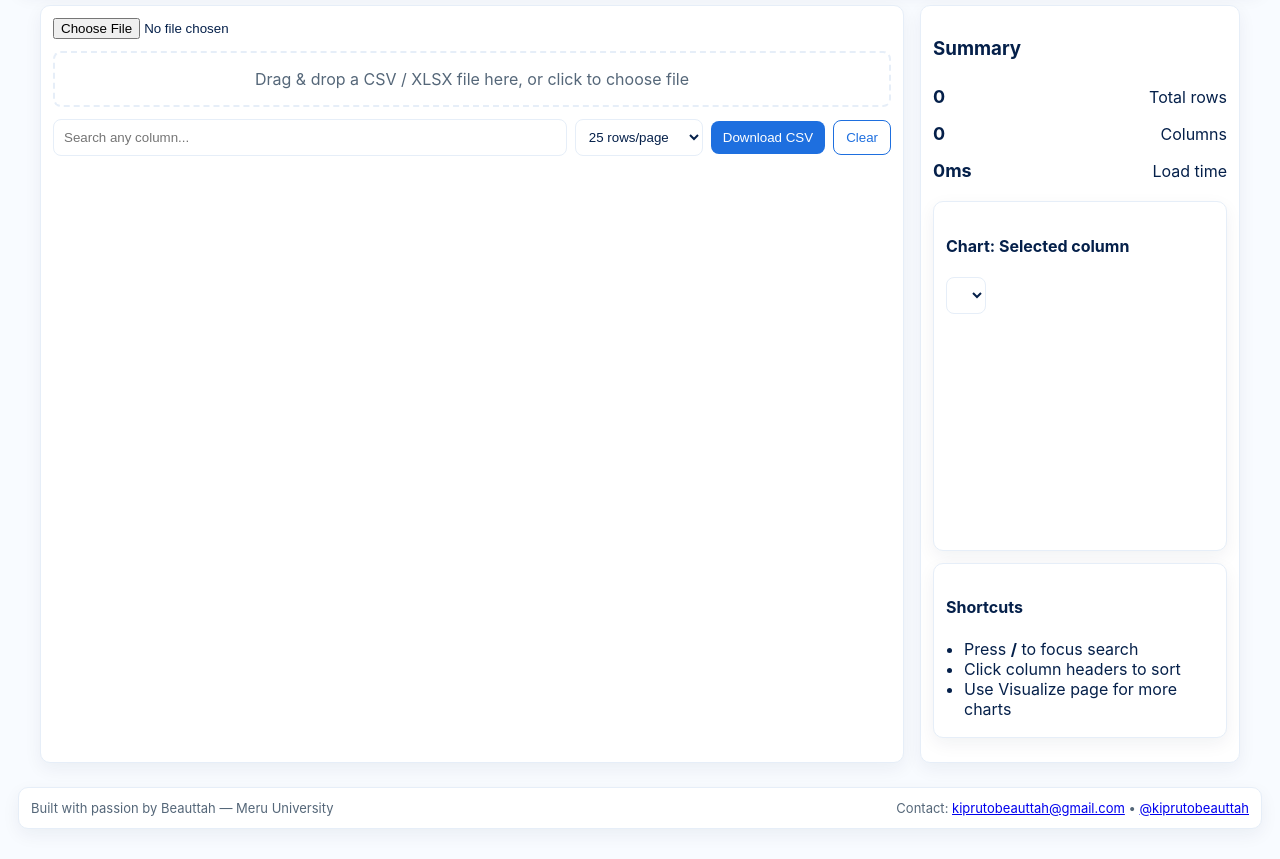
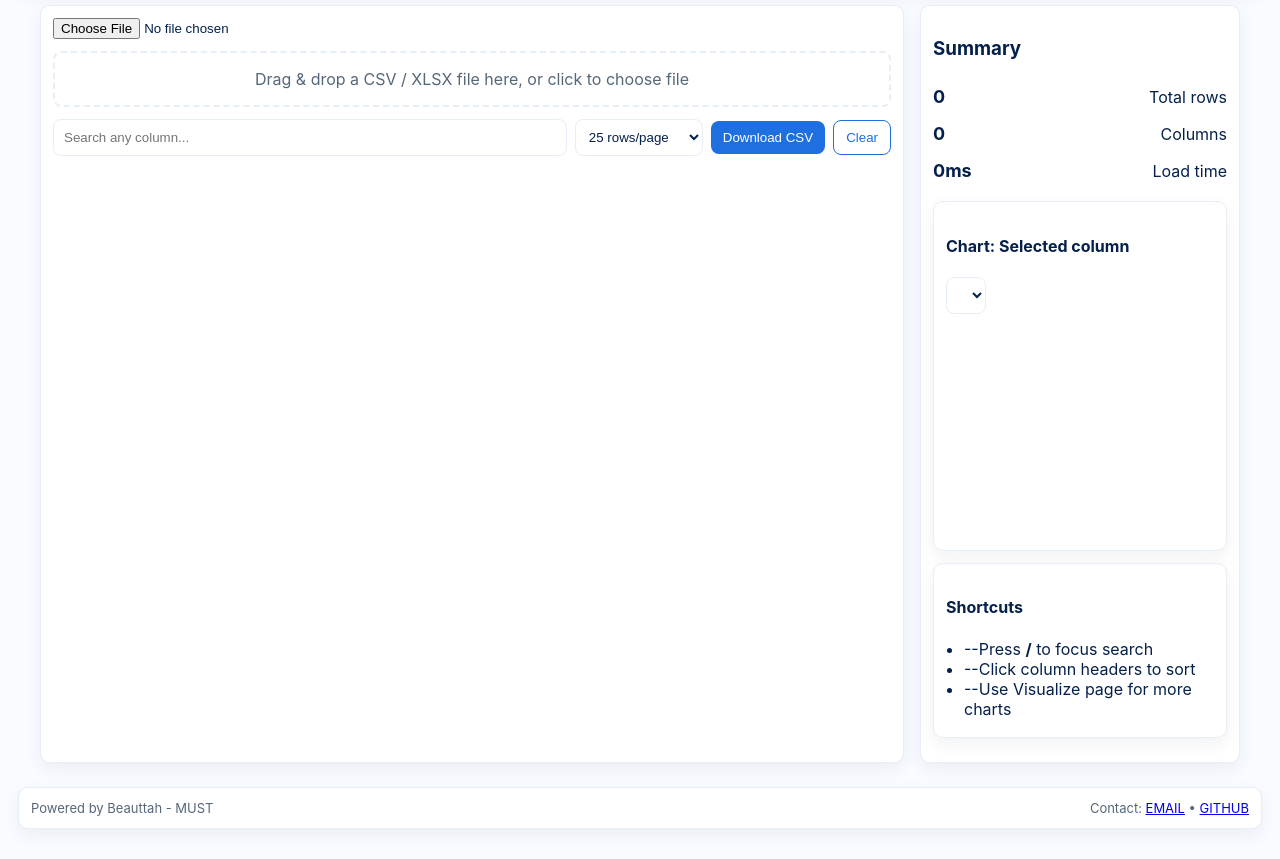
Before and after one commit to kiprutobeauttah/Data-8qn, a plain HTML site: page index.html in a window 1280 px wide. Shown: the part 93-952 px from the top of the page. Drawn offline with nearby package versions, Linux system fonts and the light colour scheme.

Commit message:
Update title and footer content in index.html

```diff
--- a/index.html
+++ b/index.html
@@ -4,7 +4,7 @@
   <!-- Author: Beauttah | Meru University | Data-8qn -->
   <meta charset="utf-8" />
   <meta name="viewport" content="width=device-width,initial-scale=1" />
-  <title>Data-8qn — Dashboard CSV & Excel Viewer | Beauttah</title>
+  <title>Data-8qn - Dashboard CSV & Excel Viewer | Beauttah</title>
 
   <!-- ~30-line SEO-friendly description (friendly tech style) -->
   <meta name="description" content="Free, open-source Data-8qn — a dashboard-style CSV & Excel viewer by Beauttah (Meru University). Upload or drag-and-drop CSV, XLS, and XLSX files and instantly explore tabular data with search, sort, pagination, and export. Visualize columns with Chart.js, view summary statistics, and switch between light academic and dark themes. Works fully client-side and offline as a PWA; privacy-preserving for students and researchers. Ideal for Meru University coursework, data literacy exercises, and rapid data checks. No server required, simple deployment on GitHub Pages, and MIT licensed for reuse. Built to be responsive, accessible, and easy to customize. Contact kiprutobeauttah on GitHub or email kiprutobeauttah@gmail.com to contribute or request features.">
@@ -85,20 +85,20 @@
       <div class="shortcuts card">
         <h4>Shortcuts</h4>
         <ul>
-          <li>Press <strong>/</strong> to focus search</li>
-          <li>Click column headers to sort</li>
-          <li>Use Visualize page for more charts</li>
+          <li>--Press <strong>/</strong> to focus search</li>
+          <li>--Click column headers to sort</li>
+          <li>--Use Visualize page for more charts</li>
         </ul>
       </div>
     </aside>
   </main>
 
   <footer class="footer card">
-    <div>Built with passion by Beauttah — Meru University</div>
-    <div>Contact: <a href="mailto:kiprutobeauttah@gmail.com">kiprutobeauttah@gmail.com</a> • <a href="https://github.com/kiprutobeauttah" target="_blank">@kiprutobeauttah</a></div>
+    <div>Powered by Beauttah - MUST</div>
+    <div>Contact: <a href="mailto:kiprutobeauttah@gmail.com">EMAIL</a> • <a href="https://github.com/kiprutobeauttah" target="_blank">GITHUB</a></div>
   </footer>
 
-  <!-- libs -->
+  <!--script  libs i.e papaparse,chart,xlsx -->
   <script src="https://cdn.jsdelivr.net/npm/papaparse@5.4.1/papaparse.min.js"></script>
   <script src="https://cdn.jsdelivr.net/npm/xlsx@0.18.5/dist/xlsx.full.min.js"></script>
   <script src="https://cdn.jsdelivr.net/npm/chart.js@4.3.0/dist/chart.umd.min.js"></script>
```
